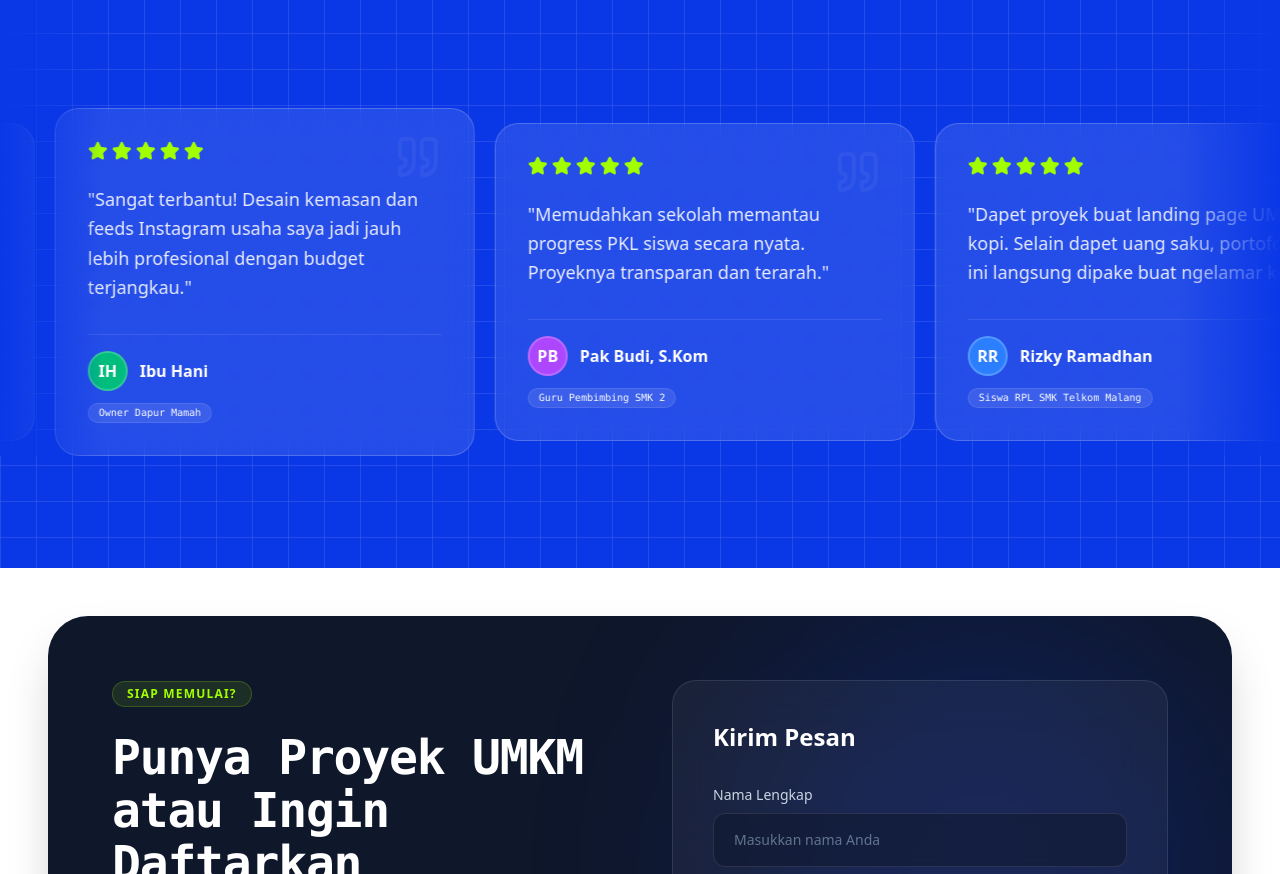
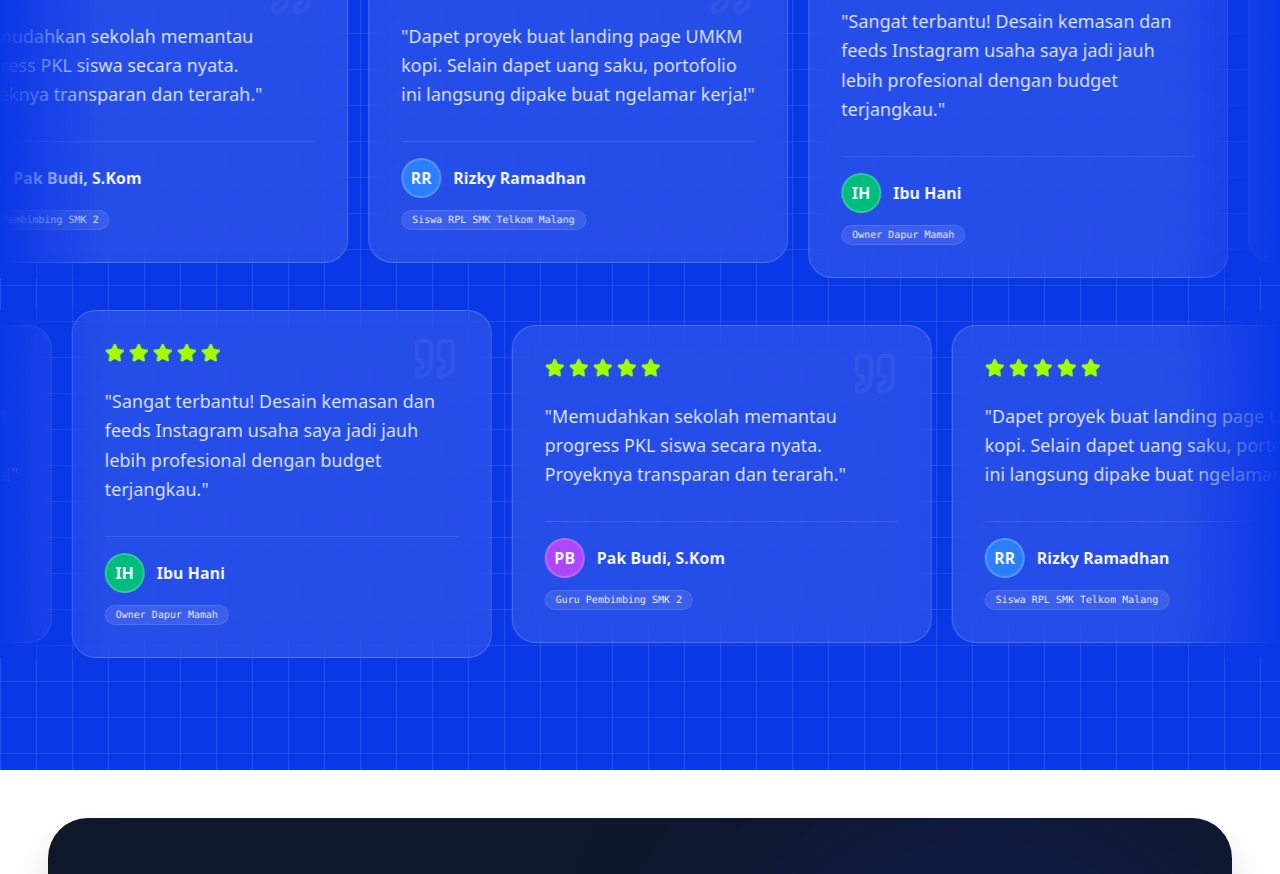
Before and after one commit to vinnntha/SkillLoom-Frontend, a Next.js app: page / in a window 1280 px wide. Shown: the part 3520-4394 px from the top of the page. Built offline with nearby package versions, Linux system fonts and the light colour scheme.

Commit message:
update performance

```diff
--- a/app/(landing)/page.tsx
+++ b/app/(landing)/page.tsx
@@ -1,11 +1,25 @@
 import React from "react";
+import dynamic from "next/dynamic";
 import { Navbar } from "@/components/landing/Navbar";
 import { HeroSection } from "@/components/landing/HeroSection";
-import { AboutSection } from "@/components/landing/AboutSection";
-import { FeatureSection } from "@/components/landing/FeatureSection";
-import { TestimonialSection } from "@/components/landing/TestimonialSection";
-import { ContactSection } from "@/components/landing/ContactSection";
-import { Footer } from "@/components/landing/Footer";
+
+const AboutSection = dynamic(() => import("@/components/landing/AboutSection").then(m => m.AboutSection), {
+  loading: () => <div className="min-h-[400px] bg-[#F4F6F9] animate-pulse rounded-[32px] sm:rounded-[48px]" />
+});
+
+const FeatureSection = dynamic(() => import("@/components/landing/FeatureSection").then(m => m.FeatureSection), {
+  loading: () => <div className="min-h-[300px] bg-[#0B38E6] animate-pulse" />
+});
+
+const TestimonialSection = dynamic(() => import("@/components/landing/TestimonialSection").then(m => m.TestimonialSection), {
+  loading: () => <div className="min-h-[300px] bg-[#0B38E6] animate-pulse" />
+});
+
+const ContactSection = dynamic(() => import("@/components/landing/ContactSection").then(m => m.ContactSection), {
+  loading: () => <div className="min-h-[350px] bg-[#0B38E6] animate-pulse" />
+});
+
+const Footer = dynamic(() => import("@/components/landing/Footer").then(m => m.Footer));
 
 export default function Home() {
   return (
--- a/components/landing/TestimonialSection.tsx
+++ b/components/landing/TestimonialSection.tsx
@@ -33,31 +33,31 @@ export const TestimonialSection: React.FC = () => {
   const logoItems = testimonials.map((testimonial, index) => ({
     node: (
       <div
-        className="bg-white/10 backdrop-blur-md border border-white/20 rounded-3xl p-5 sm:p-8 text-white hover:border-[#A1FF00] transition-all duration-300 relative group w-[280px] xs:w-[320px] sm:w-[380px] md:w-[420px] whitespace-normal text-left"
+        className="bg-white/10 backdrop-blur-md border border-white/20 rounded-2xl sm:rounded-3xl p-3 xs:p-4 sm:p-8 text-white hover:border-[#A1FF00] transition-all duration-300 relative group w-[220px] xs:w-[260px] sm:w-[380px] md:w-[420px] whitespace-normal text-left"
       >
-        <Quote className="absolute top-4 sm:top-6 right-5 sm:right-8 w-8 h-8 sm:w-12 sm:h-12 text-white/5 group-hover:text-[#A1FF00]/10 transition-colors" />
+        <Quote className="absolute top-3 sm:top-6 right-3 sm:right-8 w-6 h-6 sm:w-12 sm:h-12 text-white/5 group-hover:text-[#A1FF00]/10 transition-colors" />
 
         {/* Rating */}
-        <div className="flex gap-1 mb-4 sm:mb-6">
+        <div className="flex gap-0.5 sm:gap-1 mb-2 sm:mb-6">
           {[...Array(5)].map((_, i) => (
-            <Star key={i} className="w-4 h-4 sm:w-5 sm:h-5 fill-[#A1FF00] text-[#A1FF00]" />
+            <Star key={i} className="w-3 h-3 sm:w-5 sm:h-5 fill-[#A1FF00] text-[#A1FF00]" />
           ))}
         </div>
 
         {/* Quote */}
-        <p className="text-white/90 text-sm sm:text-lg leading-relaxed mb-6 sm:mb-8 relative z-10 font-medium">
+        <p className="text-white/90 text-[11px] xs:text-xs sm:text-lg leading-relaxed mb-3 sm:mb-8 relative z-10 font-medium">
           "{testimonial.quote}"
         </p>
 
         {/* Profile */}
-        <div className="flex flex-col items-start gap-2.5 sm:gap-3 mt-auto pt-3 sm:pt-4 border-t border-white/10">
+        <div className="flex flex-col items-start gap-1.5 sm:gap-3 mt-auto pt-2 sm:pt-4 border-t border-white/10">
           <div className="flex items-center gap-3">
-            <div className={`w-9 h-9 sm:w-10 sm:h-10 rounded-full flex items-center justify-center font-bold text-sm sm:text-base text-white border-2 border-white/20 shrink-0 ${testimonial.avatarBg}`}>
+            <div className={`w-7 h-7 sm:w-10 sm:h-10 rounded-full flex items-center justify-center font-bold text-[10px] sm:text-base text-white border-2 border-white/20 shrink-0 ${testimonial.avatarBg}`}>
               {testimonial.avatar}
             </div>
-            <h4 className="font-bold text-white text-sm sm:text-base">{testimonial.name}</h4>
+            <h4 className="font-bold text-white text-[11px] sm:text-base">{testimonial.name}</h4>
           </div>
-          <span className="inline-block px-2.5 py-0.5 sm:py-1 bg-white/10 rounded-full text-[10px] font-mono border border-white/10">
+          <span className="inline-block px-1.5 sm:px-2.5 py-0.5 sm:py-1 bg-white/10 rounded-full text-[8px] sm:text-[10px] font-mono border border-white/10">
             {testimonial.role}
           </span>
         </div>
@@ -95,8 +95,21 @@ export const TestimonialSection: React.FC = () => {
         <LogoLoop
           logos={logoItems}
           speed={60}
+          direction="right"
+          logoHeight={120}
+          gap={20}
+          hoverSpeed={0}
+          fadeOut={true}
+          fadeOutColor="#0B38E6"
+        />
+      </div>
+      {/* Testimonial LogoLoop Cards */}
+      <div className="w-full relative py-2 sm:py-4">
+        <LogoLoop
+          logos={logoItems}
+          speed={60}
           direction="left"
-          logoHeight={320}
+          logoHeight={50}
           gap={20}
           hoverSpeed={0}
           fadeOut={true}
```
